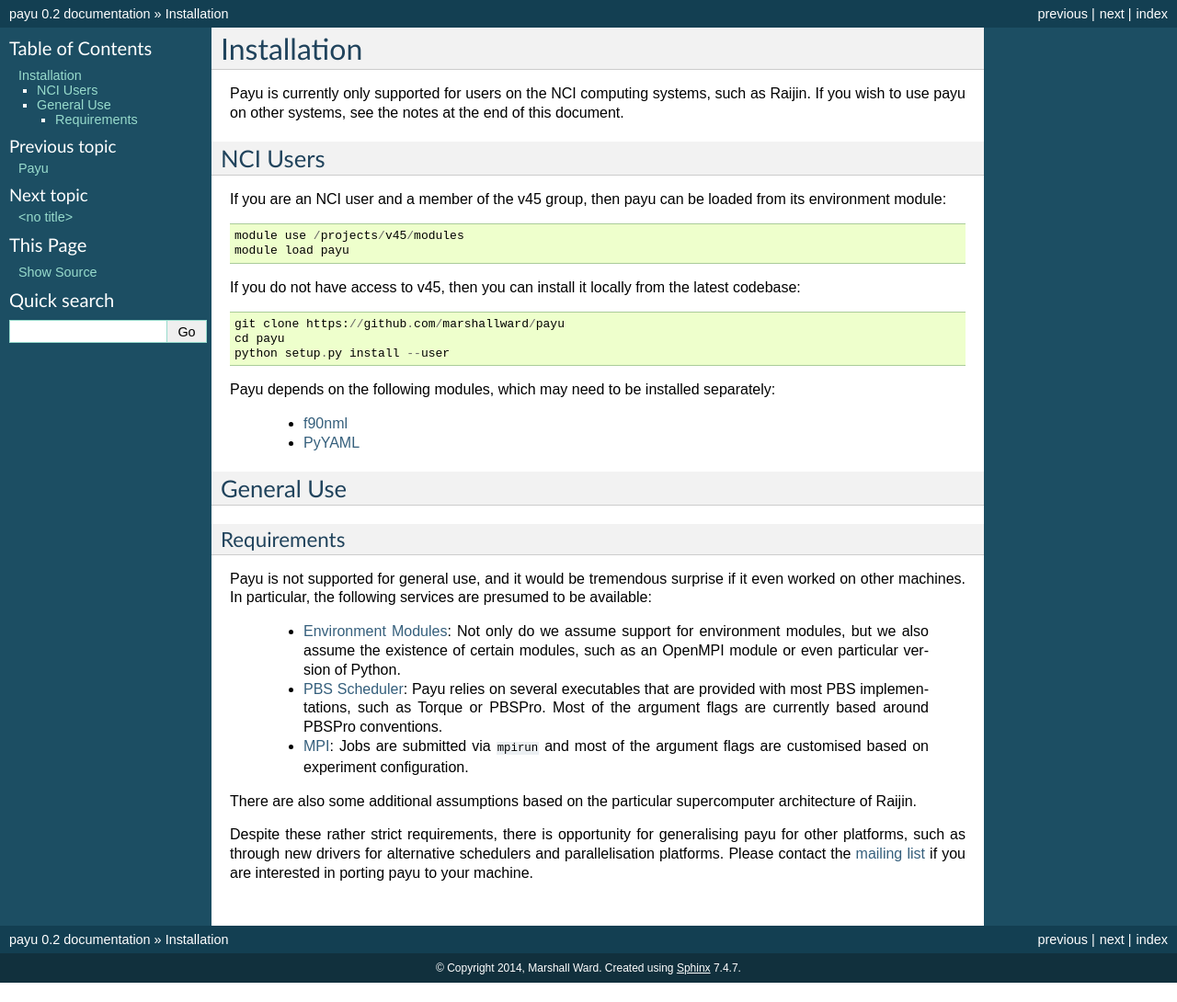
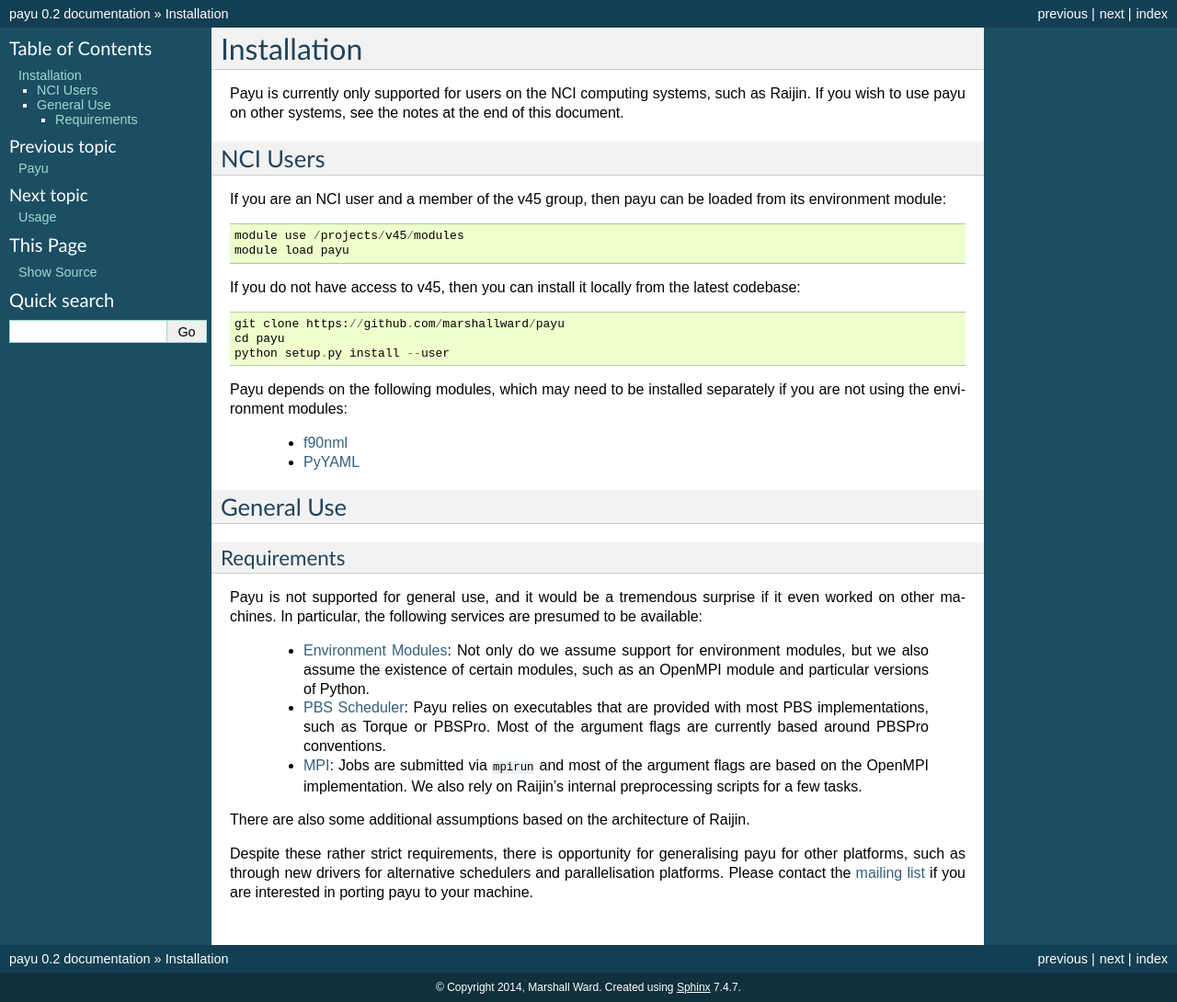
Before and after one commit to payu-org/payu, a Sphinx documentation site: the page built from docs/source/install.rst, in a window 1280 px wide. Shown: the whole page at 92% size. Built offline with Sphinx 7.4.7, drawn with Linux system fonts in a browser that asks for light colours; before the commit the page ends 1069 px from its top, so only the background shows below that.

Commit message:
Partial usage doc writeup

```diff
--- a/docs/source/install.rst
+++ b/docs/source/install.rst
@@ -26,7 +26,7 @@
    python setup.py install --user
 
 Payu depends on the following modules, which may need to be installed
-separately:
+separately if you are not using the environment modules:
 
    * f90nml_
    * PyYAML_
@@ -41,23 +41,23 @@
 Requirements
 ------------
 
-Payu is not supported for general use, and it would be tremendous surprise if
+Payu is not supported for general use, and it would be a tremendous surprise if
 it even worked on other machines. In particular, the following services are
 presumed to be available:
 
    * `Environment Modules`_: Not only do we assume support for environment
      modules, but we also assume the existence of certain modules, such as
-     an OpenMPI module or even particular version of Python.
+     an OpenMPI module and particular versions of Python.
 
-   * `PBS Scheduler`_: Payu relies on several executables that are provided
-     with most PBS implementations, such as Torque or PBSPro. Most of the
-     argument flags are currently based around PBSPro conventions.
+   * `PBS Scheduler`_: Payu relies on executables that are provided with most
+     PBS implementations, such as Torque or PBSPro. Most of the argument flags
+     are currently based around PBSPro conventions.
 
    * `MPI`_: Jobs are submitted via ``mpirun`` and most of the argument flags
-     are customised based on experiment configuration.
+     are based on the OpenMPI implementation. We also rely on Raijin's internal
+     preprocessing scripts for a few tasks.
 
-There are also some additional assumptions based on the particular
-supercomputer architecture of Raijin.
+There are also some additional assumptions based on the architecture of Raijin.
 
 Despite these rather strict requirements, there is opportunity for generalising
 payu for other platforms, such as through new drivers for alternative
```
Also changed, not shown: docs/source/usage.rst (+76 -0 lines).
